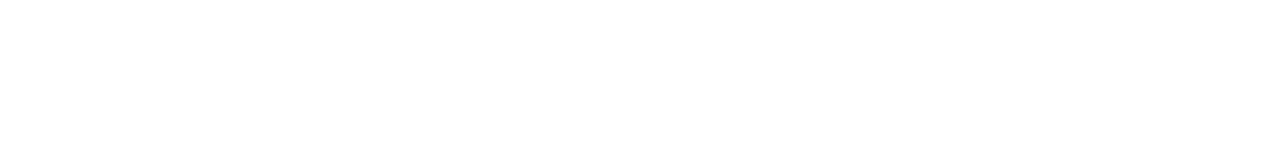
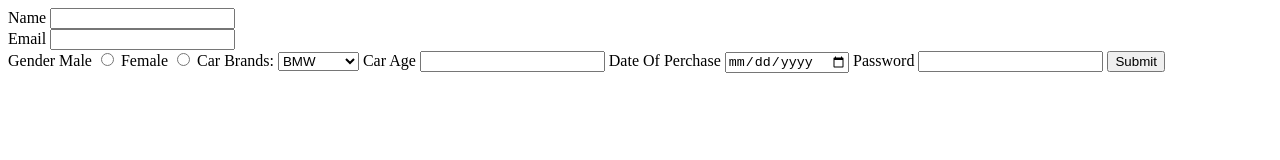
Before and after one commit to acciojob/car-insurance-form-IDurgeshShukla, a website: page main.html in a window 1280 px wide. Drawn offline with Linux system fonts and the light colour scheme.

Commit message:
created a submission

```diff
--- a/main.html
+++ b/main.html
@@ -8,6 +8,33 @@
 
 <body>
 	<!-- the entire body must be written by student -->
+	<form>
+	<label for = "name">Name</label>
+	<input type= "text" id = "name" name = "name" required>
+	<br>
+	<label for = "mail">Email</label>
+	<input type= "email" id = "mail" name = "mail" required>
+	<br>
+		<label for ="gender">Gender</label>
+	<label for = "genderM" id = "gender">Male</label>
+	<input type= "radio" id = "genderM" name = "gender" required>
+		<label for ="genderF" id="gender">Female</label>
+	<input type= "radio" id = "genderF" name = "gender" required>
+
+		<label for = "cars">Car Brands: </label>
+		<select id = "cars" name = "car">
+			<option id = "car">BMW</option>
+			<option id = "car">Audi</option>
+			<option id = "car">Mercedez</option>
+		</select>
+		<label for = "carage">Car Age</label>
+		<input type = "number" id = "carage" min="1" name= "carAge" required>
+		<label for = "dop">Date Of Perchase</label>
+		<input type = "date" id =  "dop" name ="Date Of Perchase" required>
+		<label for = "password">Password</label>
+		<input type = "password" id = "password" required>
+		<button type ="submit">Submit</button>
+	</form>
     <script type="text/javascript" src="./script.js">
 </script>
 
```
